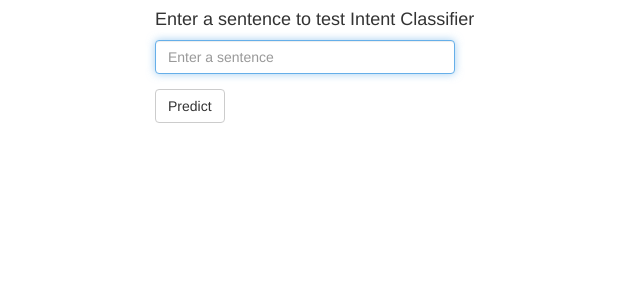
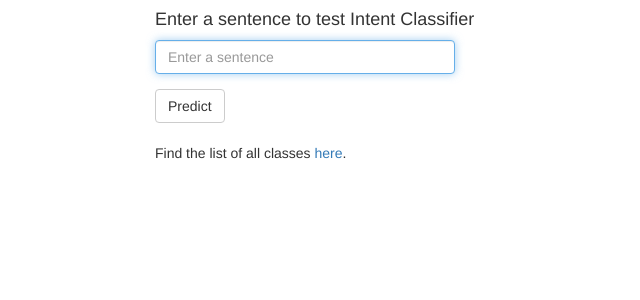
Before and after one commit to hetpandya/heroku-intent-classifier-deployment, a Flask app: page / in a window 1280 px wide. Shown: the top 300 px of the page, without its empty margins (0-640 px from the left). Run offline with Flask 2, Linux system fonts and the light colour scheme; parts of the project's set-up code (start-up, migrations or seed data) failed here and were passed over; some libraries are stand-ins or nearby versions.

Commit message:
Update index.html

```diff
--- a/templates/index.html
+++ b/templates/index.html
@@ -25,6 +25,7 @@
 
 
       <div class="row-sm-5 row-sm-offset-1">
+          <p>Find the list of all classes <a href='https://github.com/horizons-ml/heroku-intent-classifier-deployment/blob/main/utils/classes.txt' target="_blank">here</a>.</p>
           {% if result %}
           <h4>Sentence : {{ result[0] }}</h4>
           <h4>Predicted Intent : {{ result[1] }}</h4>
```
